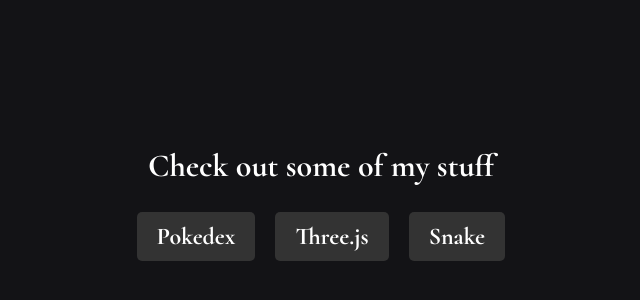
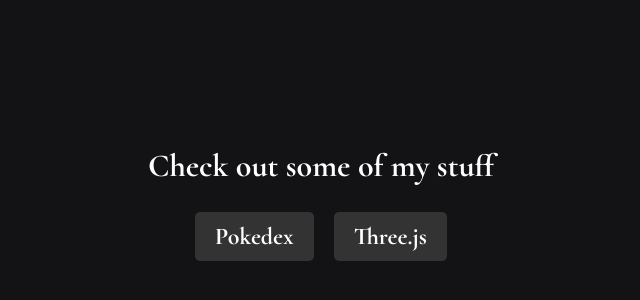
Before and after one commit to martvu/martvu.github.io, a plain HTML site: page index.html in a window 1280 px wide. Shown: the part 1010-1310 px from the top of the page, without its empty margins (319-959 px from the left). Drawn offline with Linux system fonts and the light colour scheme.

Commit message:
remove snake link

```diff
--- a/index.html
+++ b/index.html
@@ -6,8 +6,10 @@
   <meta name="viewport" content="width=device-width, initial-scale=1.0" />
   <title>hello</title>
   <link rel="preconnect" href="https://fonts.googleapis.com">
-<link rel="preconnect" href="https://fonts.gstatic.com" crossorigin>
-<link href="https://fonts.googleapis.com/css2?family=Cormorant:ital,wght@0,300..700;1,300..700&family=Orbitron:wght@400..900&family=PT+Serif:ital,wght@0,400;0,700;1,400;1,700&display=swap" rel="stylesheet">
+  <link rel="preconnect" href="https://fonts.gstatic.com" crossorigin>
+  <link
+    href="https://fonts.googleapis.com/css2?family=Cormorant:ital,wght@0,300..700;1,300..700&family=Orbitron:wght@400..900&family=PT+Serif:ital,wght@0,400;0,700;1,400;1,700&display=swap"
+    rel="stylesheet">
   <link rel="icon" type="imaage/x-icon" href="/public/favicon.ico" />
   <link rel="stylesheet" href="style.css" />
   <script defer src="app.js"></script>
@@ -26,9 +28,6 @@
       <a href="https://martvu.github.io/threejs-project" class="stuff hidden btn">
         Three.js
       </a>
-      <a href="https://martvu.github.io/threejs-project/snake" class="stuff hidden btn">
-        Snake
-      </a>
     </div>
   </section>
 </body>
```
